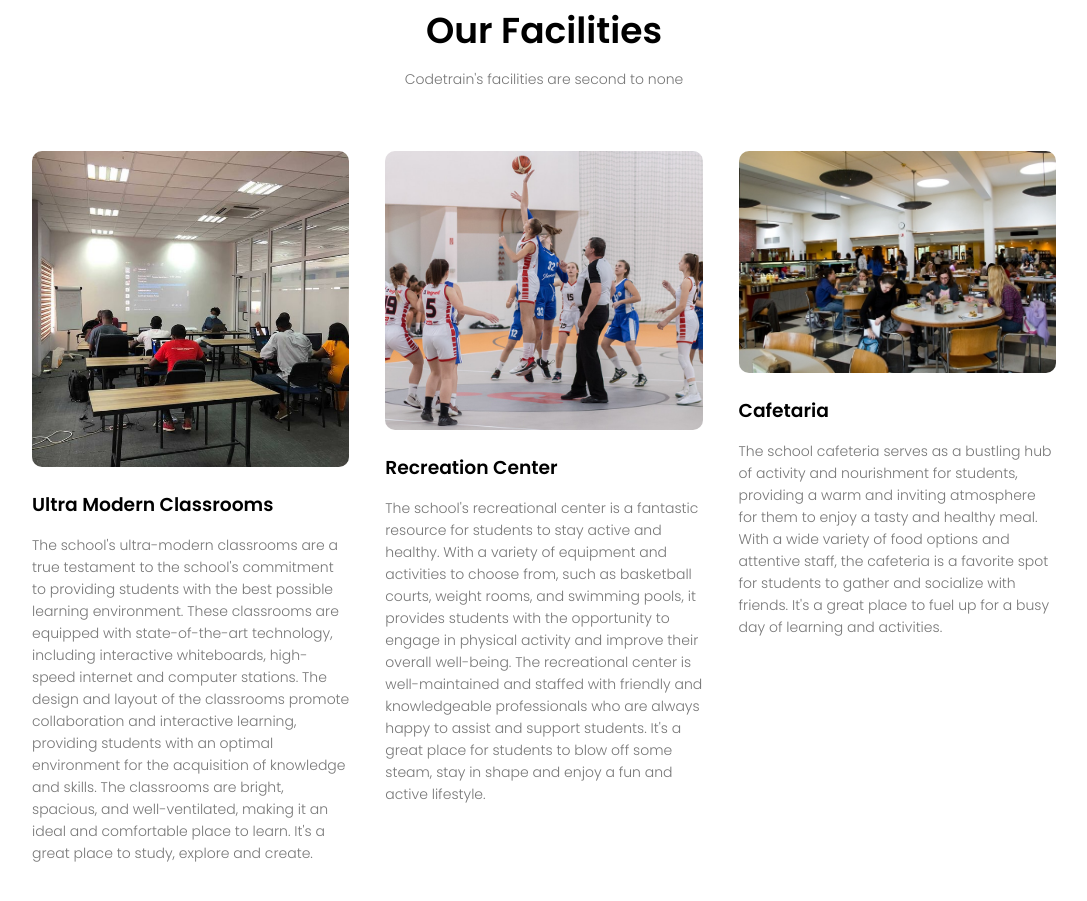
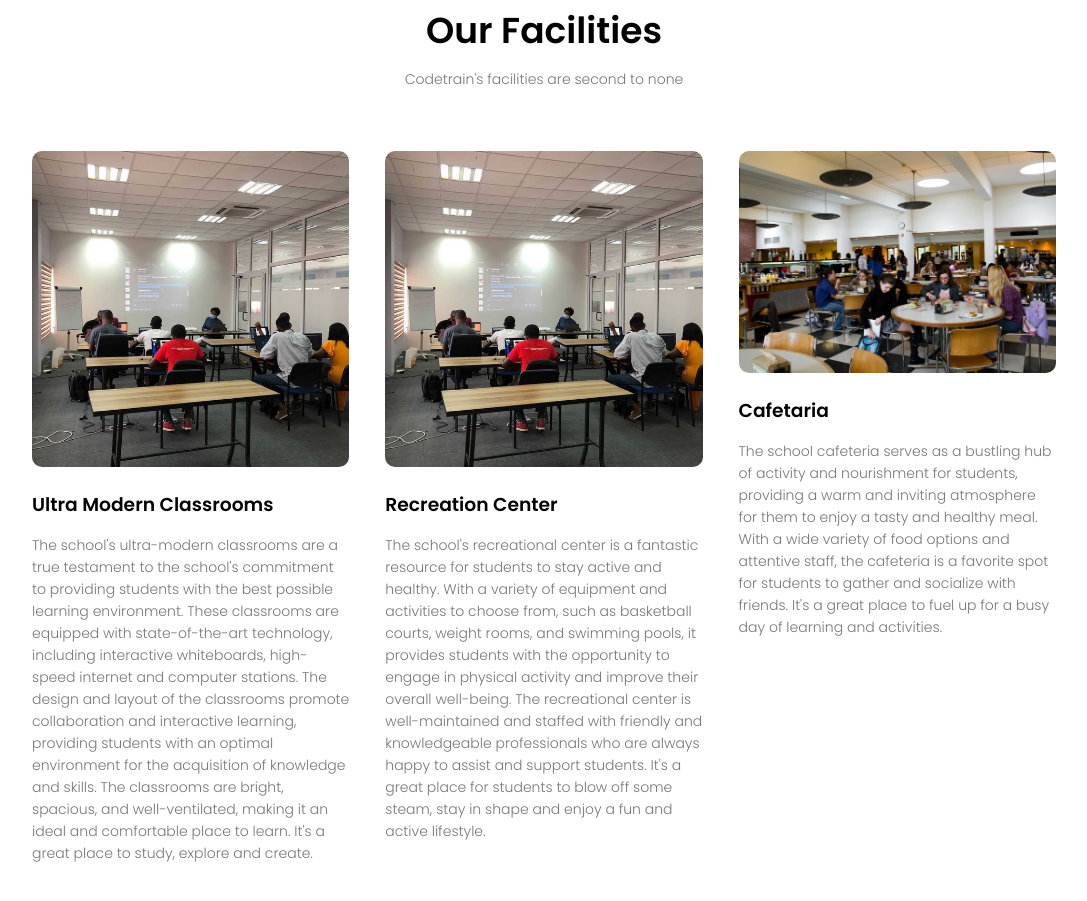
Before and after one commit to Sedinamm/Codetrain-website, a plain HTML site: page index.html in a window 1280 px wide. Shown: the part 2240-3141 px from the top of the page, without its empty margins (96-1183 px from the left). Drawn offline with Linux system fonts and the light colour scheme.

Commit message:
changed image

```diff
--- a/index.html
+++ b/index.html
@@ -120,7 +120,7 @@ Our courses focus on practical skills and includes interactive learning activiti
 				learn. It's a great place to study, explore and create.</p>
 			</div>
 			<div class="facilities-col">
-				<img src="Images/basketball.png">
+				<img src="Images/ct13.png">
 				<h3>Recreation Center</h3>
 				<p>The school's recreational center is a fantastic resource for students to stay active and healthy.
 				With a variety of equipment and activities to choose from, such as basketball courts, weight rooms, and
```
